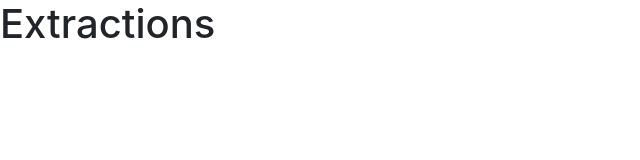
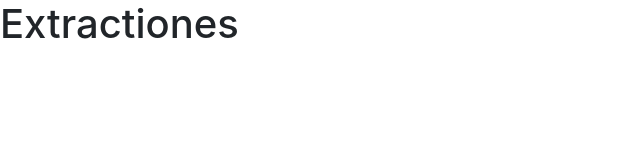
Before and after one commit to Cherjios/CZDDS-ConsentForms, a React (Create React App) app in the folder czdd-consent-forms-app/: page /CZDDS-ConsentForms/extractions-sp in a window 1280 px wide. Shown: the top 160 px of the page, without its empty margins (0-640 px from the left). Built offline with nearby package versions, Linux system fonts and the light colour scheme.

Commit message:
Adding comments

```diff
--- a/czdd-consent-forms-app/src/pages/extractionsSp/index.js
+++ b/czdd-consent-forms-app/src/pages/extractionsSp/index.js
@@ -5,7 +5,7 @@ function ExtractionsSp (){
     return (
 
         <div>
-            <h1>Extractions</h1>
+            <h1>Extractiones</h1>
         </div>
     )
 }
```
